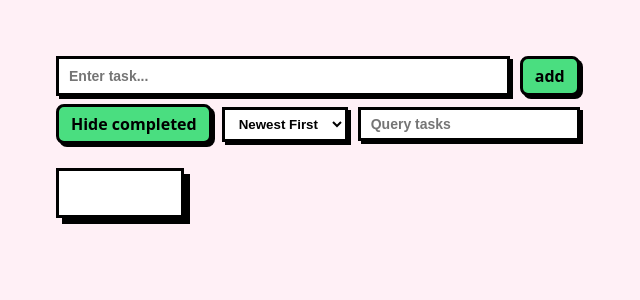
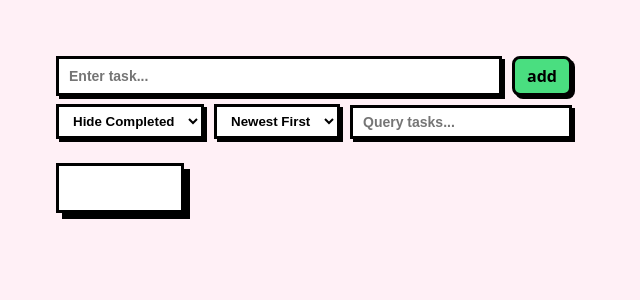
Before and after one commit to krola1/undervisning2209, a React (Vite) app: page / in a window 1280 px wide. Shown: the top 300 px of the page, without its empty margins (0-640 px from the left). Built offline with nearby package versions, Linux system fonts and the light colour scheme.

Commit message:
changet show completed button into a dropdown, changed default strate of showCompleated to false

```diff
--- a/src/App.jsx
+++ b/src/App.jsx
@@ -14,7 +14,7 @@ import TaskInput from "./components/TaskInput.jsx";
 
 function App() {
   //--------------------------states--------------------------
-  const [showCompleted, setShowCompleted] = useState(true);
+  const [showCompleted, setShowCompleted] = useState(false);
   const [sortMode, setSortMode] = useState("newFirst");
   const [query, setQuery] = useState("");
 
--- /dev/null
+++ b/src/components/Toolbar/CompletedSelect.jsx
@@ -0,0 +1,16 @@
+import styles from "../../styles/SortSelect.module.css";
+
+//resposnible for dropdown menu that shows/hides completed tasks
+
+export default function CompletedSelect({ showCompleted, setShowCompleted }) {
+  return (
+    <select
+      className={styles.selector}
+      value={showCompleted ? "show" : "hide"}
+      onChange={(e) => setShowCompleted(e.target.value === "show")}
+    >
+      <option value="show">Show All</option>
+      <option value="hide">Hide Completed</option>
+    </select>
+  );
+}
--- a/src/components/Toolbar/SearchInput.jsx
+++ b/src/components/Toolbar/SearchInput.jsx
@@ -9,7 +9,7 @@ export default function SearchInput({ query, setQuery }) {
       type="search"
       value={query}
       onChange={(e) => setQuery(e.target.value)}
-      placeholder="Query tasks"
+      placeholder="Query tasks..."
     />
   );
 }
--- a/src/components/Toolbar/Toolbar.jsx
+++ b/src/components/Toolbar/Toolbar.jsx
@@ -1,4 +1,5 @@
 import SortSelect from "./SortSelect.jsx";
+import CompletedSelect from "./CompletedSelect.jsx";
 import SearchInput from "./SearchInput.jsx";
 import styles from "../../styles/Toolbar.module.css";
 
@@ -18,12 +19,10 @@ export default function Toolbar({
   //--------------------------Rendering--------------------------
   return (
     <div className={styles.toolbar}>
-      <button
-        className={styles.button}
-        onClick={() => actions.setShowCompleted(!state.showCompleted)}
-      >
-        {state.showCompleted ? "Hide completed" : "Show Completed"}
-      </button>
+      <CompletedSelect
+        showCompleted={state.showCompleted}
+        setShowCompleted={actions.setShowCompleted}
+      />
       <SortSelect {...state} {...actions} />
       <SearchInput {...state} {...actions} />
     </div>
```
